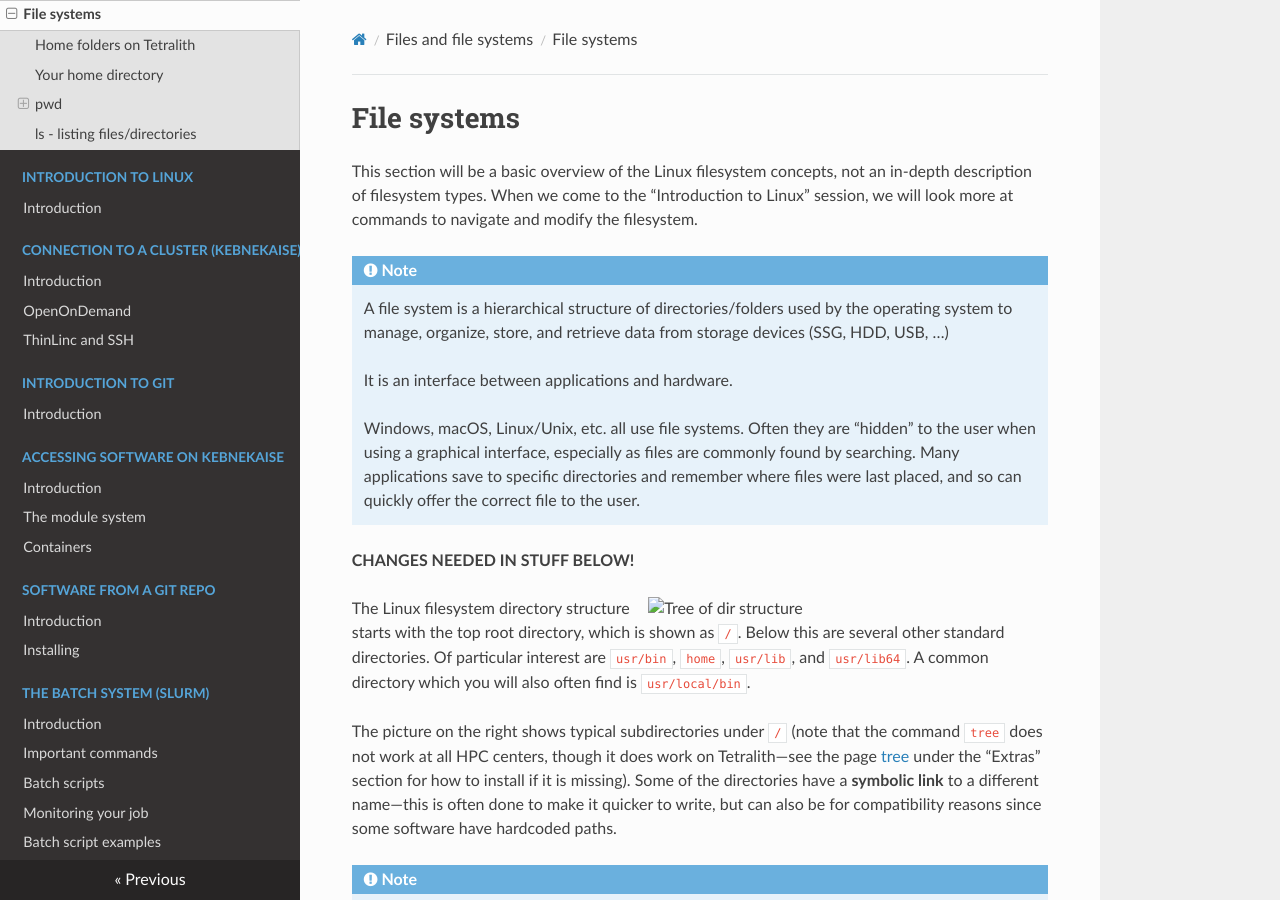
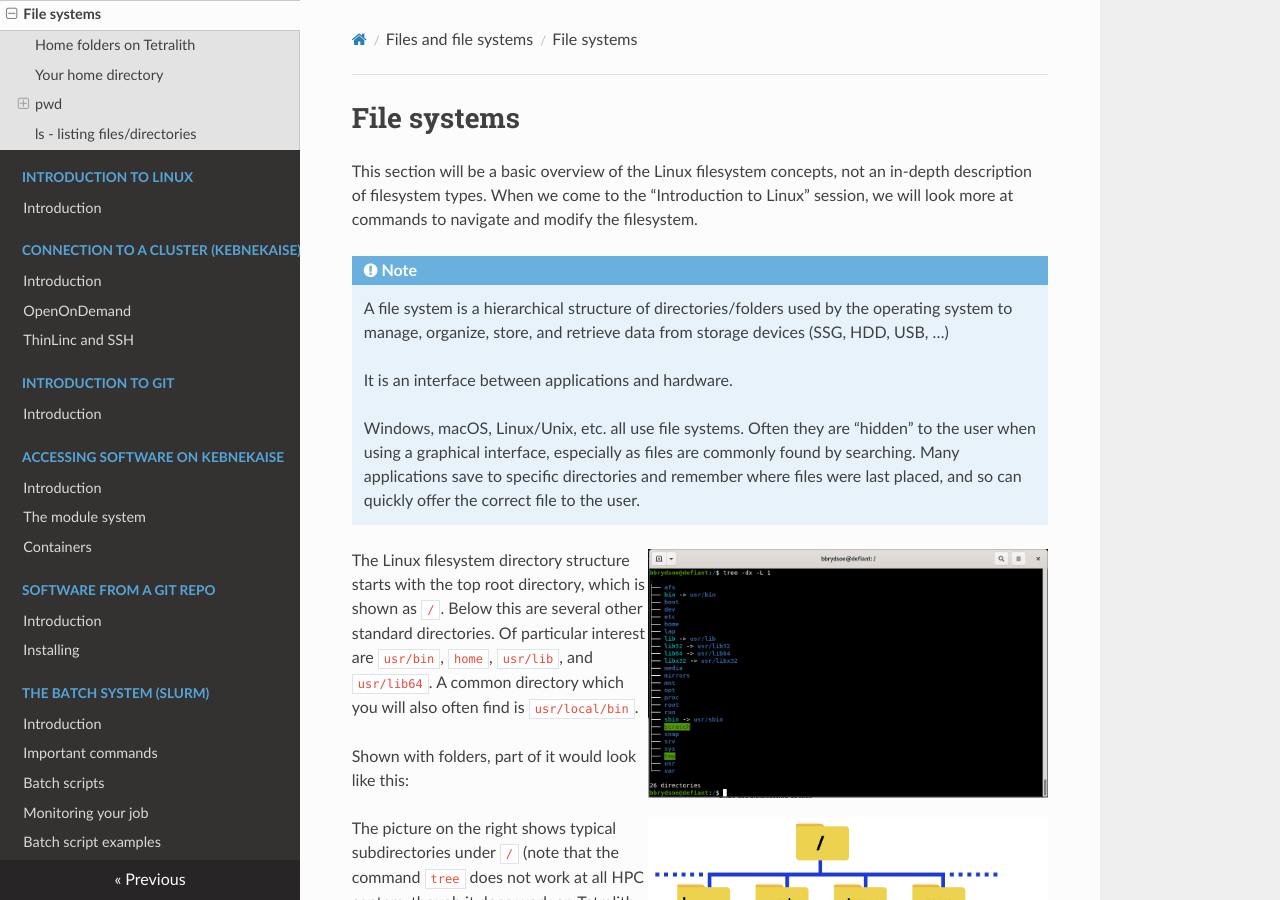
Before and after one commit to hpc2n/bioinformatics-hpc, an MkDocs documentation site: the page built from docs/3.files-filesystems/filesystems.md, in a window 1280 px wide and 900 px high. Built offline with MkDocs 1.6.1, drawn with Linux system fonts in a browser that asks for light colours; nearby versions of some CDN libraries.

Commit message:
Adding a picture for file system folders

```diff
--- a/docs/3.files-filesystems/filesystems.md
+++ b/docs/3.files-filesystems/filesystems.md
@@ -11,11 +11,13 @@
 
     Windows, macOS, Linux/Unix, etc. all use file systems. Often they are "hidden" to the user when using a graphical interface, especially as files are commonly found by searching. Many applications save to specific directories and remember where files were last placed, and so can quickly offer the correct file to the user.
 
-**CHANGES NEEDED IN STUFF BELOW!**
-
-![Tree of dir structure](images/tree.png){: style="width: 400px;float: right"}
+![Tree of dir structure](../../images/tree.png){: style="width: 400px;float: right"}
 
 The Linux filesystem directory structure starts with the top root directory, which is shown as `/`. Below this are several other standard directories. Of particular interest are `usr/bin`, `home`, `usr/lib`, and `usr/lib64`. A common directory which you will also often find is `usr/local/bin`.
+
+Shown with folders, part of it would look like this:
+
+![Folders of the file system, Linux](../../images/filesystem-folders.png){: style="width: 400px;float: right"}
 
 The picture on the right shows typical subdirectories under `/` (note that the command `tree` does not work at all HPC centers, though it does work on Tetralith---see the page [tree](../tree) under the "Extras" section for how to install if it is missing). Some of the directories have a **symbolic link** to a different name---this is often done to make it quicker to write, but can also be for compatibility reasons since some software have hardcoded paths.
 
```
